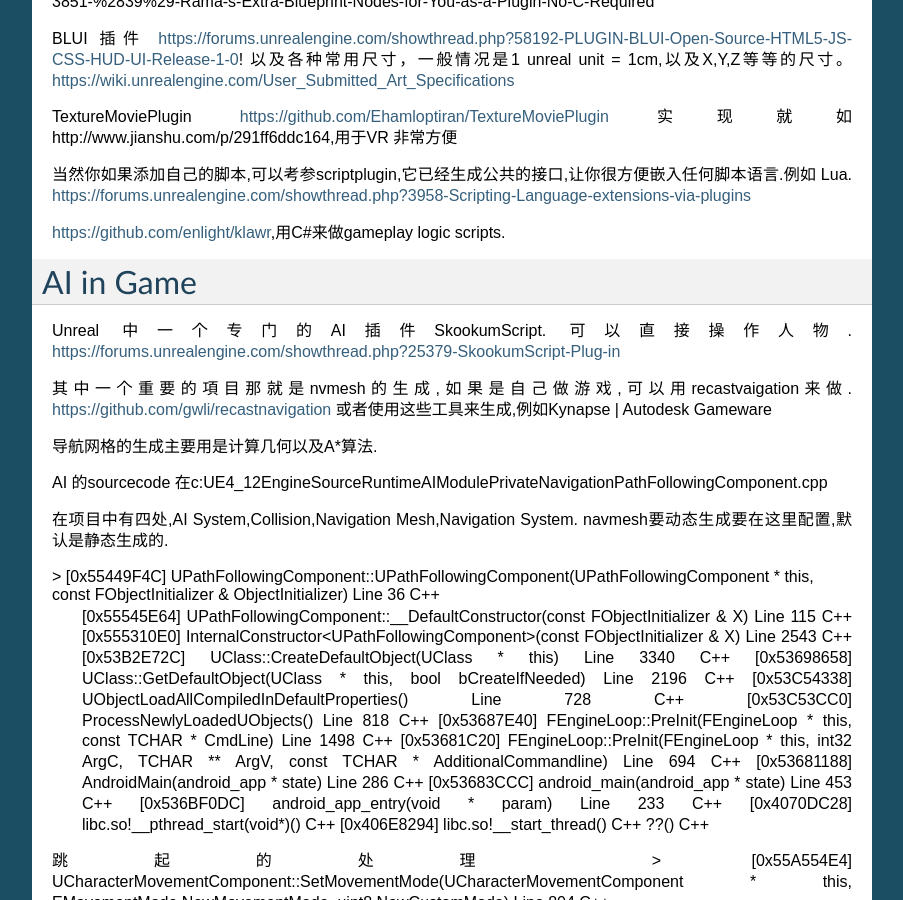
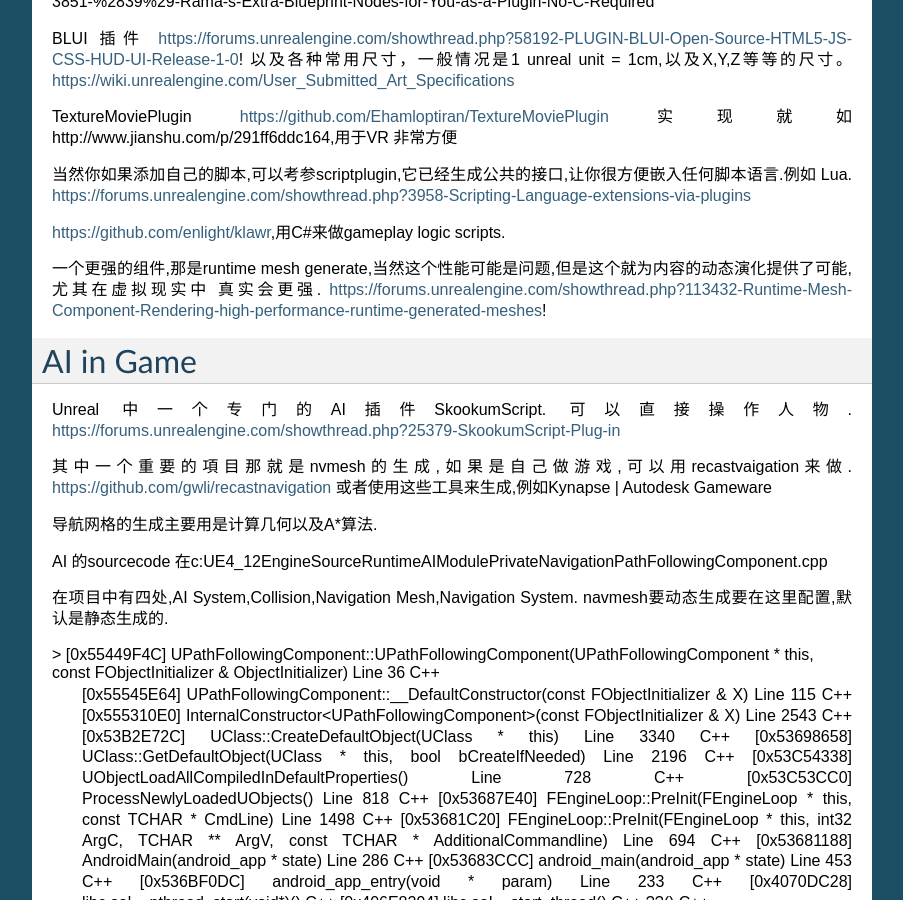
Before and after one commit to gwli/SourcecodeReadingOfUnreal, a Sphinx documentation site: the page built from source/content/AllInUnreal.rst, in a window 1280 px wide and 900 px high, scrolled down 2442 px. Shown: the whole window, without its empty margins (198-1101 px from the left). Built offline with Sphinx 7.4.7, drawn with Linux system fonts in a browser that asks for light colours; formulas are drawn with MathJax 3; pages that are not in the unit, such as notebooks, are missing from menus.

Commit message:
runtime mesh generate

```diff
--- a/source/content/AllInUnreal.rst
+++ b/source/content/AllInUnreal.rst
@@ -138,6 +138,9 @@ https://forums.unrealengine.com/showthread.php?3958-Scripting-Language-extension
 
 https://github.com/enlight/klawr,用C#来做gameplay logic scripts.
 
+一个更强的组件,那是runtime mesh generate,当然这个性能可能是问题,但是这个就为内容的动态演化提供了可能,尤其在虚拟现实中
+真实会更强.
+https://forums.unrealengine.com/showthread.php?113432-Runtime-Mesh-Component-Rendering-high-performance-runtime-generated-meshes!
 
 
 AI in Game
```
